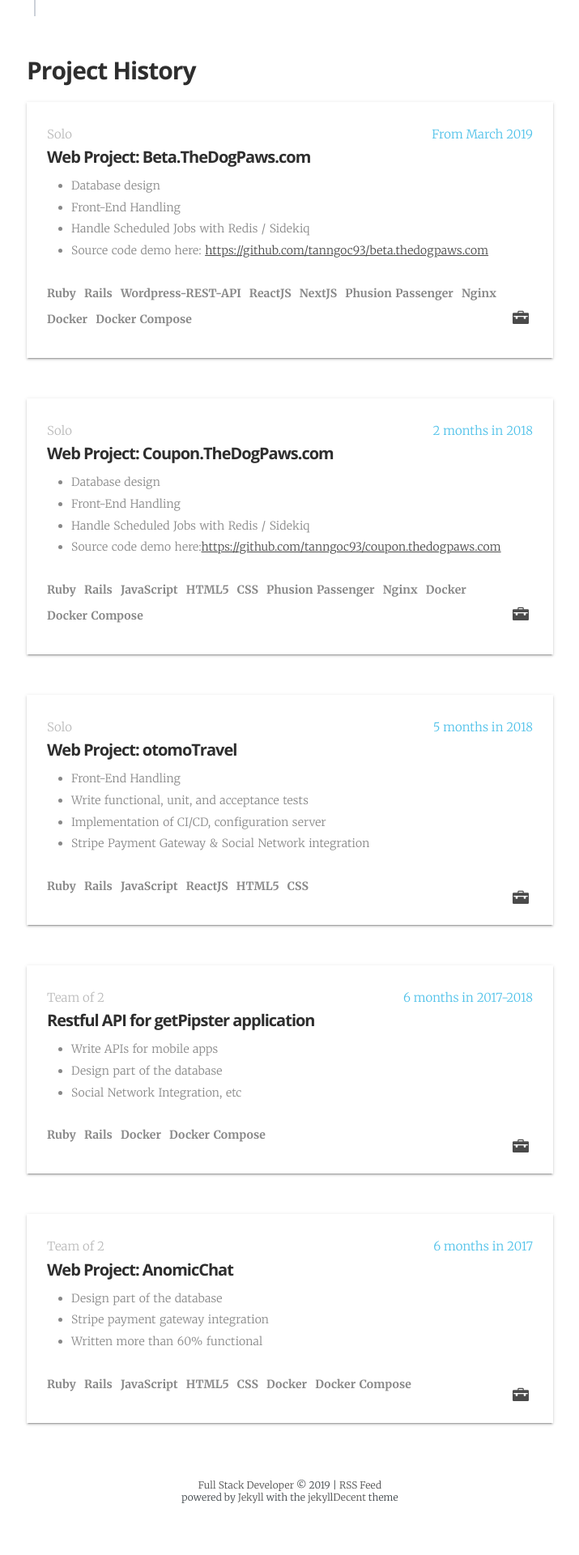
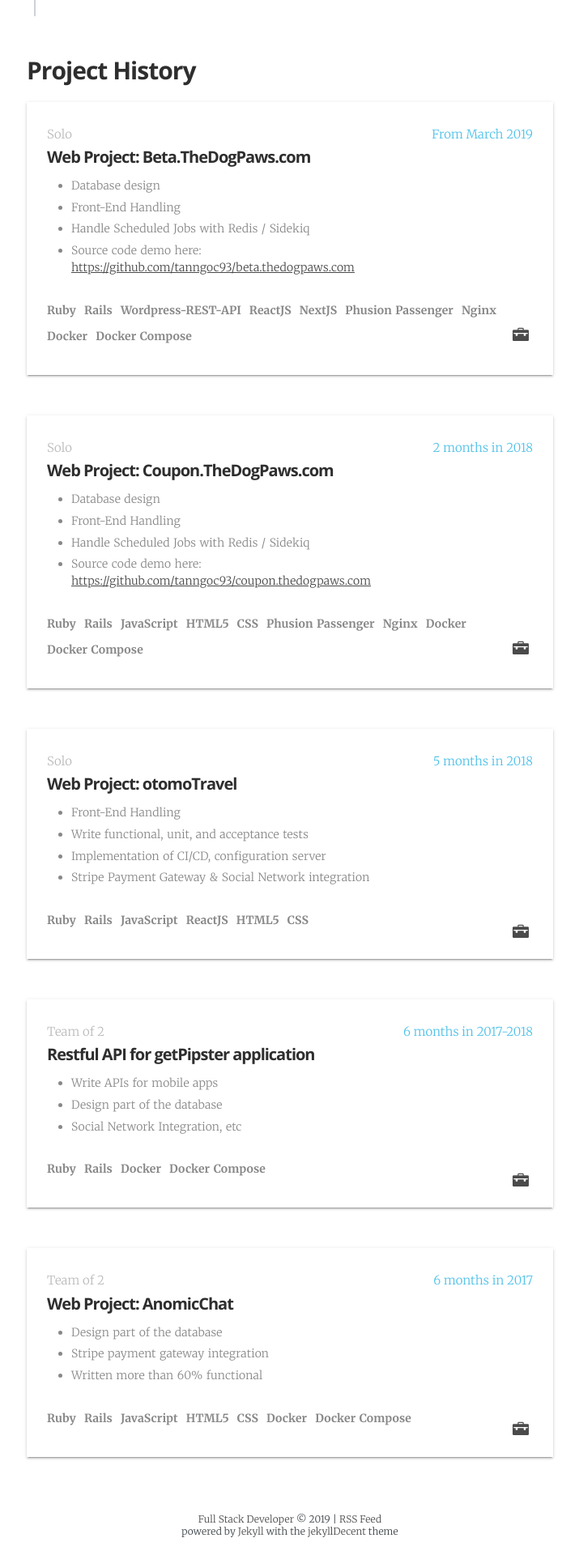
Before and after one commit to tanngoc93/tanngoc93.github.io, a Jekyll site: the page built from _pages/cv.html, in a window 1280 px wide. Shown: the part 2321-4241 px from the top of the page at 81% size, without its empty margins (282-997 px from the left). Built offline with Jekyll 4.4.1, drawn with Linux system fonts in a browser that asks for light colours; some web fonts are replaced; before the commit the page ends 4199 px from its top, so only the background shows below that.

Commit message:
Fix some bugs

```diff
--- a/_data/cv.yml
+++ b/_data/cv.yml
@@ -56,7 +56,11 @@
             - "Database design"
             - "Front-End Handling"
             - "Handle Scheduled Jobs with Redis / Sidekiq"
-            - "Source code demo here: <a href='https://github.com/tanngoc93/beta.thedogpaws.com'>https://github.com/tanngoc93/beta.thedogpaws.com</a>"
+            - "Source code demo here:<br/>
+               <a href='https://github.com/tanngoc93/beta.thedogpaws.com' target='_blank'>
+                https://github.com/tanngoc93/beta.thedogpaws.com
+               </a>"
+
         - time:             "2 months in 2018"
           team:             "Solo"
           title:            "Web Project: Coupon.TheDogPaws.com"
@@ -65,7 +69,11 @@
             - "Database design"
             - "Front-End Handling"
             - "Handle Scheduled Jobs with Redis / Sidekiq"
-            - "Source code demo here:<a href='https://github.com/tanngoc93/coupon.thedogpaws.com'>https://github.com/tanngoc93/coupon.thedogpaws.com</a>"
+            - "Source code demo here:<br/>
+               <a href='https://github.com/tanngoc93/coupon.thedogpaws.com' target='_blank'>
+                https://github.com/tanngoc93/coupon.thedogpaws.com
+               </a>"
+
         - time:             "5 months in 2018"
           team:             "Solo"
           title:            "Web Project: otomoTravel"
```
